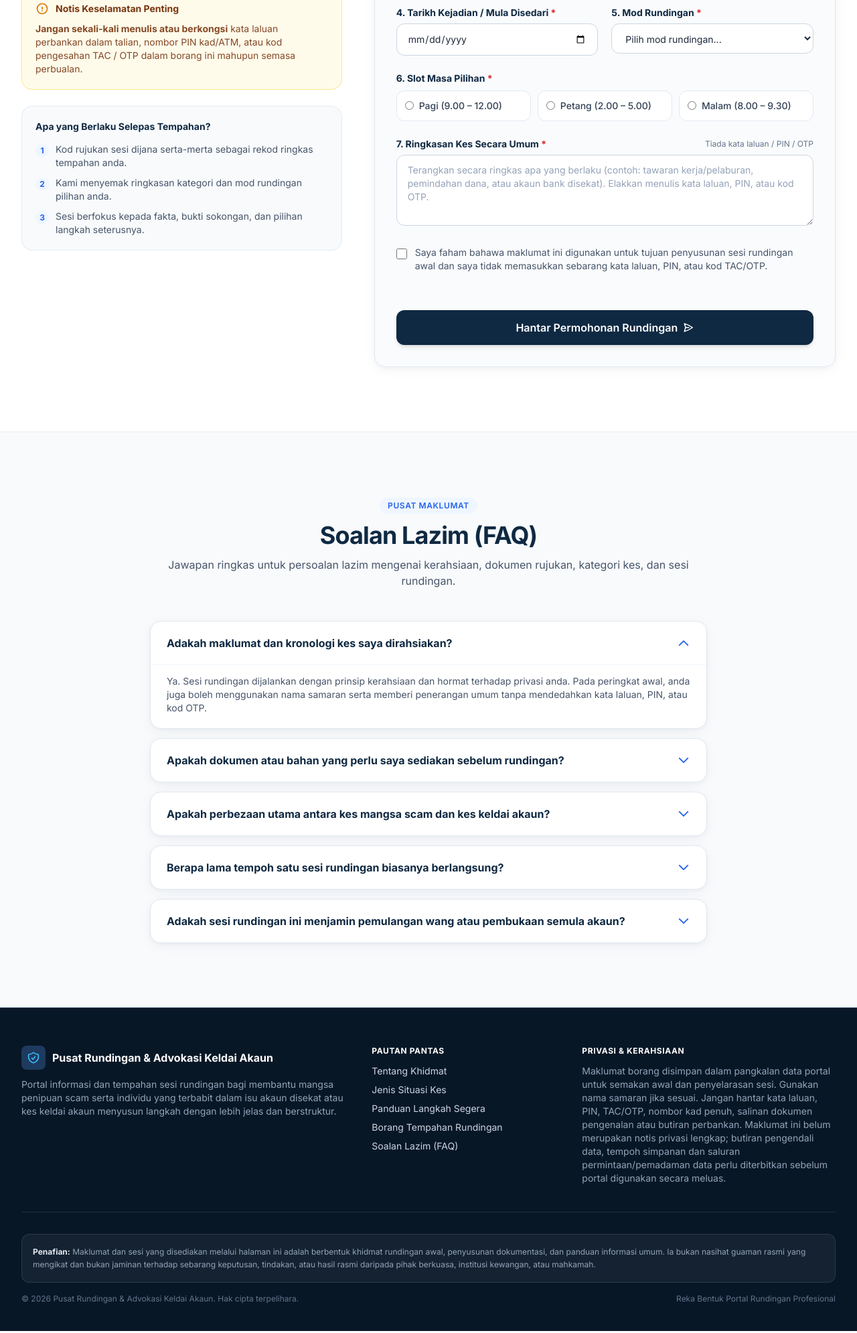
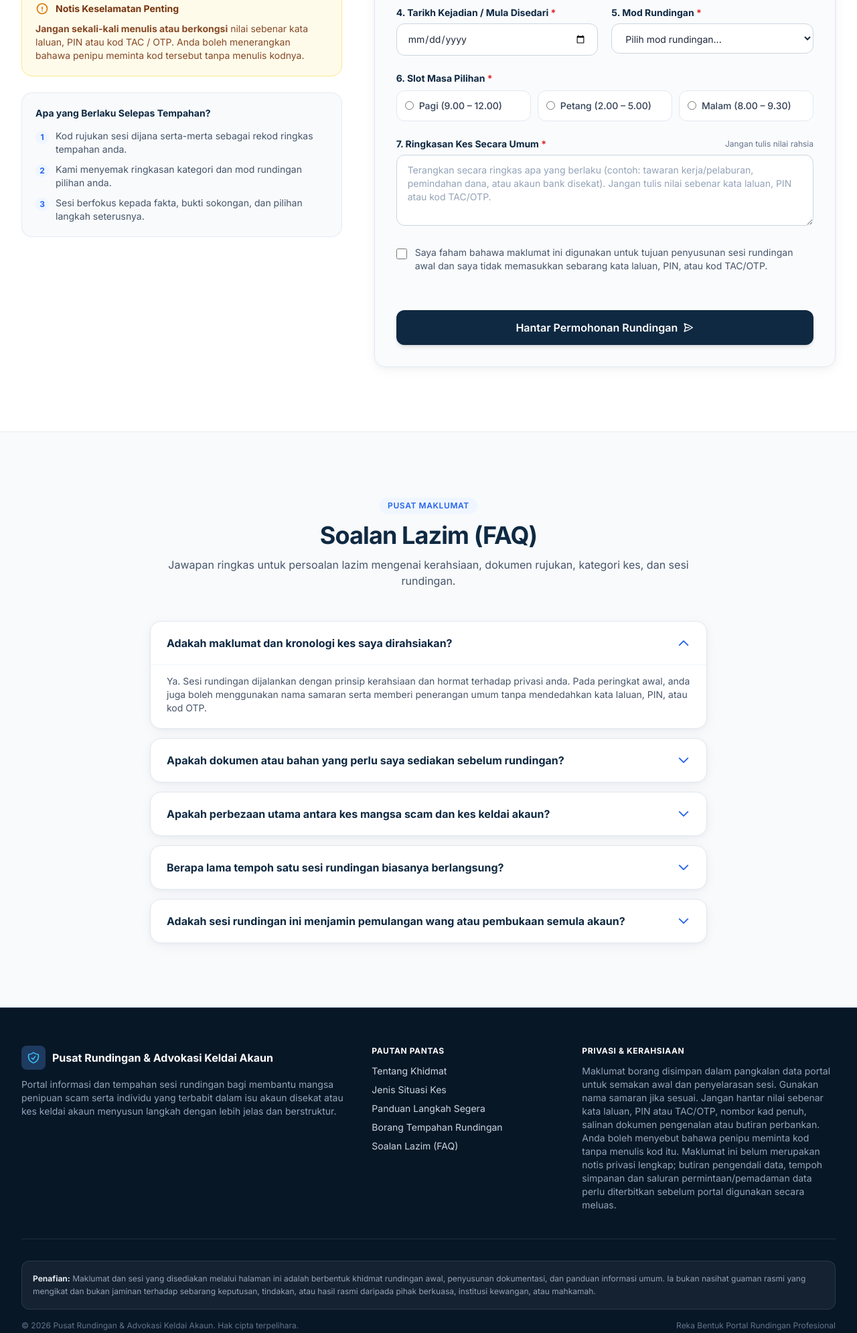
Before and after one commit to zukarnain9422-hash/MuleDealer, a plain HTML site: page index.html in a window 1280 px wide. Shown: the part 3418-5408 px from the top of the page at 67% size. Drawn offline with nearby package versions, Linux system fonts and the light colour scheme.

Commit message:
Clarify safe reporting of OTP and PIN requests

```diff
--- a/index.html
+++ b/index.html
@@ -666,7 +666,7 @@
                 <span>Notis Keselamatan Penting</span>
               </div>
               <p class="text-xs sm:text-sm text-amber-900/90 leading-relaxed">
-                <strong>Jangan sekali-kali menulis atau berkongsi</strong> kata laluan perbankan dalam talian, nombor PIN kad/ATM, atau kod pengesahan TAC / OTP dalam borang ini mahupun semasa perbualan.
+                <strong>Jangan sekali-kali menulis atau berkongsi</strong> nilai sebenar kata laluan, PIN atau kod TAC / OTP. Anda boleh menerangkan bahawa penipu meminta kod tersebut tanpa menulis kodnya.
               </p>
             </div>
 
@@ -812,13 +812,13 @@
                     <label for="ringkasan-input" class="block text-sm font-bold text-navy-900">
                       7. Ringkasan Kes Secara Umum <span class="text-red-600">*</span>
                     </label>
-                    <span class="text-xs text-slate-500">Tiada kata laluan / PIN / OTP</span>
+                    <span class="text-xs text-slate-500">Jangan tulis nilai rahsia</span>
                   </div>
                   <textarea
                     id="ringkasan-input"
                     name="ringkasan"
                     rows="4"
-                    placeholder="Terangkan secara ringkas apa yang berlaku (contoh: tawaran kerja/pelaburan, pemindahan dana, atau akaun bank disekat). Elakkan menulis kata laluan, PIN, atau kod OTP."
+                    placeholder="Terangkan secara ringkas apa yang berlaku (contoh: tawaran kerja/pelaburan, pemindahan dana, atau akaun bank disekat). Jangan tulis nilai sebenar kata laluan, PIN atau kod TAC/OTP."
                     class="w-full px-4 py-3 rounded-xl bg-white border border-slate-300 text-sm text-slate-800 placeholder:text-slate-400 focus:outline-none focus:border-aksen-600 focus:ring-2 focus:ring-aksen-600/20 transition-all"
                   ></textarea>
                 </div>
@@ -1094,7 +1094,7 @@
         <div class="lg:col-span-4 space-y-3">
           <h3 class="text-xs font-bold uppercase tracking-wider text-white">Privasi &amp; Kerahsiaan</h3>
           <p class="text-xs sm:text-sm text-slate-400 leading-relaxed">
-            Maklumat borang disimpan dalam pangkalan data portal untuk semakan awal dan penyelarasan sesi. Gunakan nama samaran jika sesuai. Jangan hantar kata laluan, PIN, TAC/OTP, nombor kad penuh, salinan dokumen pengenalan atau butiran perbankan. Maklumat ini belum merupakan notis privasi lengkap; butiran pengendali data, tempoh simpanan dan saluran permintaan/pemadaman data perlu diterbitkan sebelum portal digunakan secara meluas.
+            Maklumat borang disimpan dalam pangkalan data portal untuk semakan awal dan penyelarasan sesi. Gunakan nama samaran jika sesuai. Jangan hantar nilai sebenar kata laluan, PIN atau TAC/OTP, nombor kad penuh, salinan dokumen pengenalan atau butiran perbankan. Anda boleh menyebut bahawa penipu meminta kod tanpa menulis kod itu. Maklumat ini belum merupakan notis privasi lengkap; butiran pengendali data, tempoh simpanan dan saluran permintaan/pemadaman data perlu diterbitkan sebelum portal digunakan secara meluas.
           </p>
         </div>
 
@@ -1296,7 +1296,7 @@
 
       // Semakan corak berisiko tinggi (kata laluan / PIN / OTP)
       function mengandungiMaklumatSensitif(teks) {
-        const polaSensitif = /\b(tac|otp|pin\s*(number|atm|bank)?|kata\s*laluan|password)\b/i;
+        const polaSensitif = /\b(?:tac|otp|pin(?:\s*(?:number|atm|bank))?|kata\s*laluan|password)\b\s*(?:[:=]|adalah|ialah)?\s*(?:[0-9]{4,8}|[A-Za-z0-9!@#$%^&*._-]{6,})/i;
         return polaSensitif.test(teks);
       }
 
```
